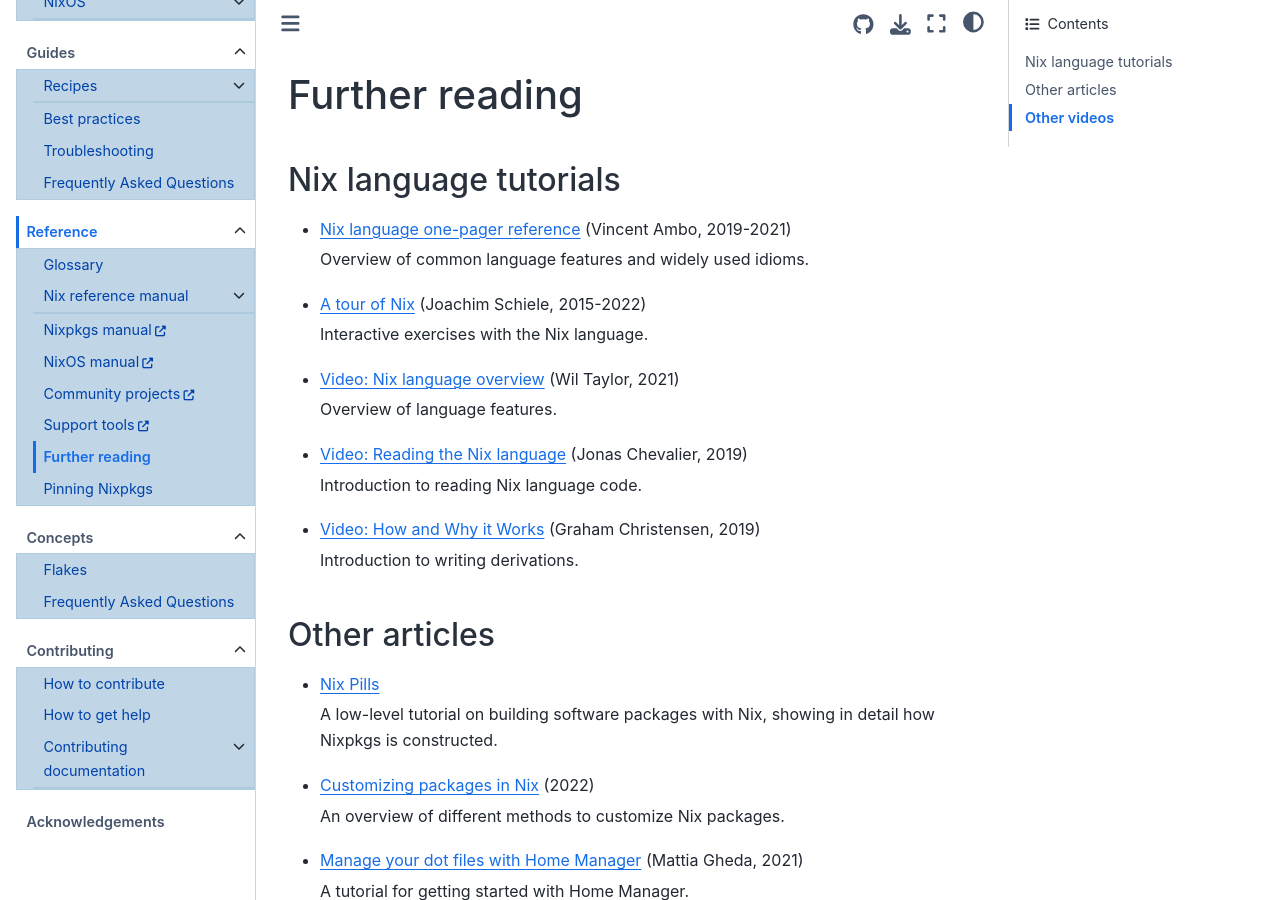
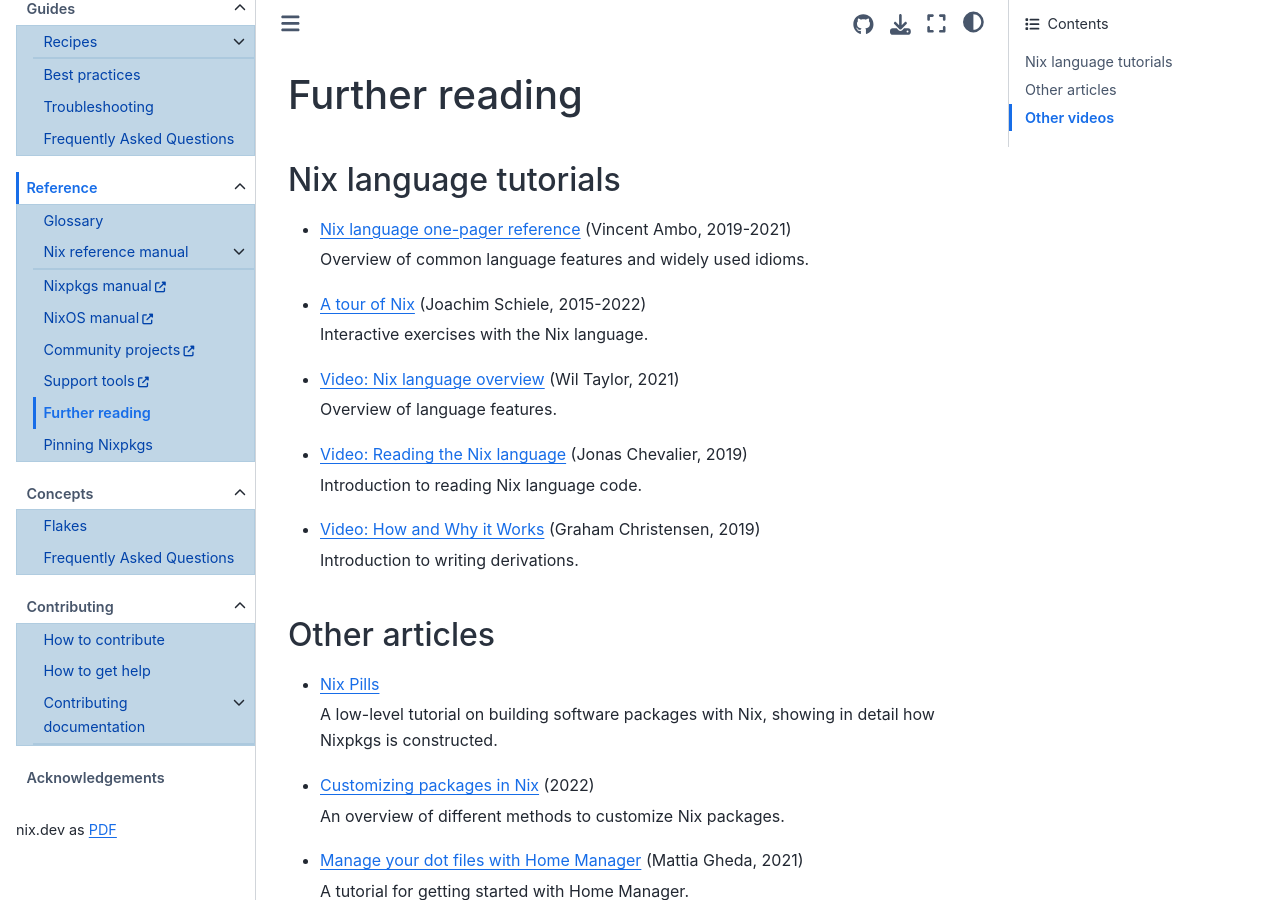
Before and after one commit to NixOS/nix.dev, a Sphinx documentation site: the page built from source/recommended-reading.md, in a window 1280 px wide and 900 px high. Built offline with Sphinx 7.4.7 and the Sphinx Book theme 1.1.4, drawn with Linux system fonts in a browser that asks for light colours.

```diff
--- /dev/null
+++ b/source/_templates/download-links.html
@@ -0,0 +1 @@
+<p>nix.dev as <a href="nix-dev.pdf">PDF</p>
--- a/source/conf.py
+++ b/source/conf.py
@@ -201,6 +201,7 @@ html_sidebars = {
         "about.html",
         "search-field.html",
         "sbt-sidebar-nav.html",
+        "download-links.html",
     ],
 }
 
@@ -260,9 +261,11 @@ latex_elements = {
     # The font size ('10pt', '11pt' or '12pt').
     #'pointsize': '10pt',
     # Additional stuff for the LaTeX preamble.
-    'preamble': '\setcounter{tocdepth}{3}',
+    'preamble': r'\setcounter{tocdepth}{2}',
+    'sphinxsetup': r'TitleColor={RGB}{87, 154, 202}',
     # Latex figure (float) alignment
     #'figure_align': 'htbp',
+
 }
 
 # Grouping the document tree into LaTeX files. List of tuples
@@ -271,17 +274,18 @@ latex_elements = {
 latex_documents = [
     (
         master_doc,
-        "nixpkgs-cookbook.tex",
-        "nixpkgs-cookbook Documentation",
+        "nix-dev.tex",
+        "nix.dev",
         "nix.dev contributors",
         "manual",
+        True, # toctree only
     ),
 ]
 
 latex_engine = "xelatex"
 # The name of an image file (relative to this directory) to place at the top of
 # the title page.
-# latex_logo = None
+latex_logo = "_static/_img/nix.pdf"
 
 # For "manual" documents, if this is true, then toplevel headings are parts,
 # not chapters.
@@ -290,10 +294,10 @@ latex_engine = "xelatex"
 latex_use_xindy = False
 
 # If true, show page references after internal links.
-# latex_show_pagerefs = False
+latex_show_pagerefs = True
 
 # If true, show URL addresses after external links.
-# latex_show_urls = False
+latex_show_urls = 'footnote'
 
 # Documents to append as an appendix to all manuals.
 # latex_appendices = []
```
Also changed, not shown: 3 other files.
